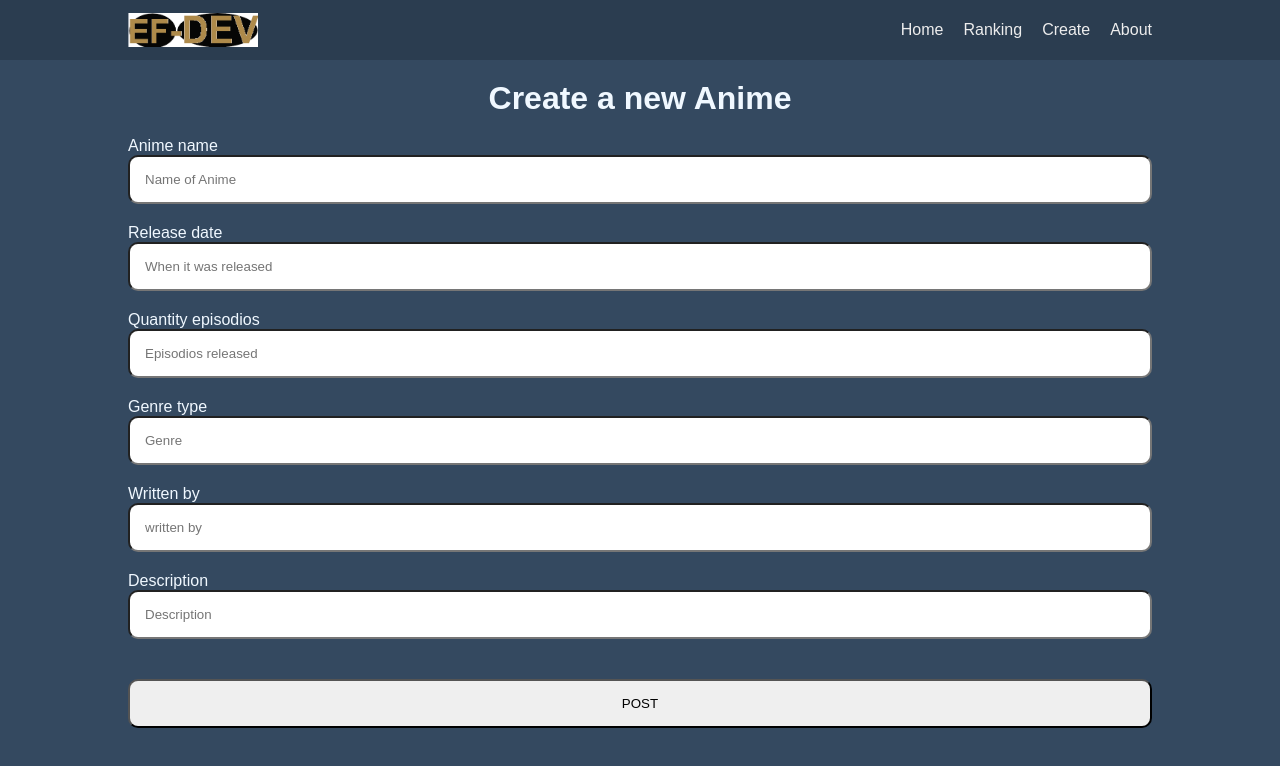
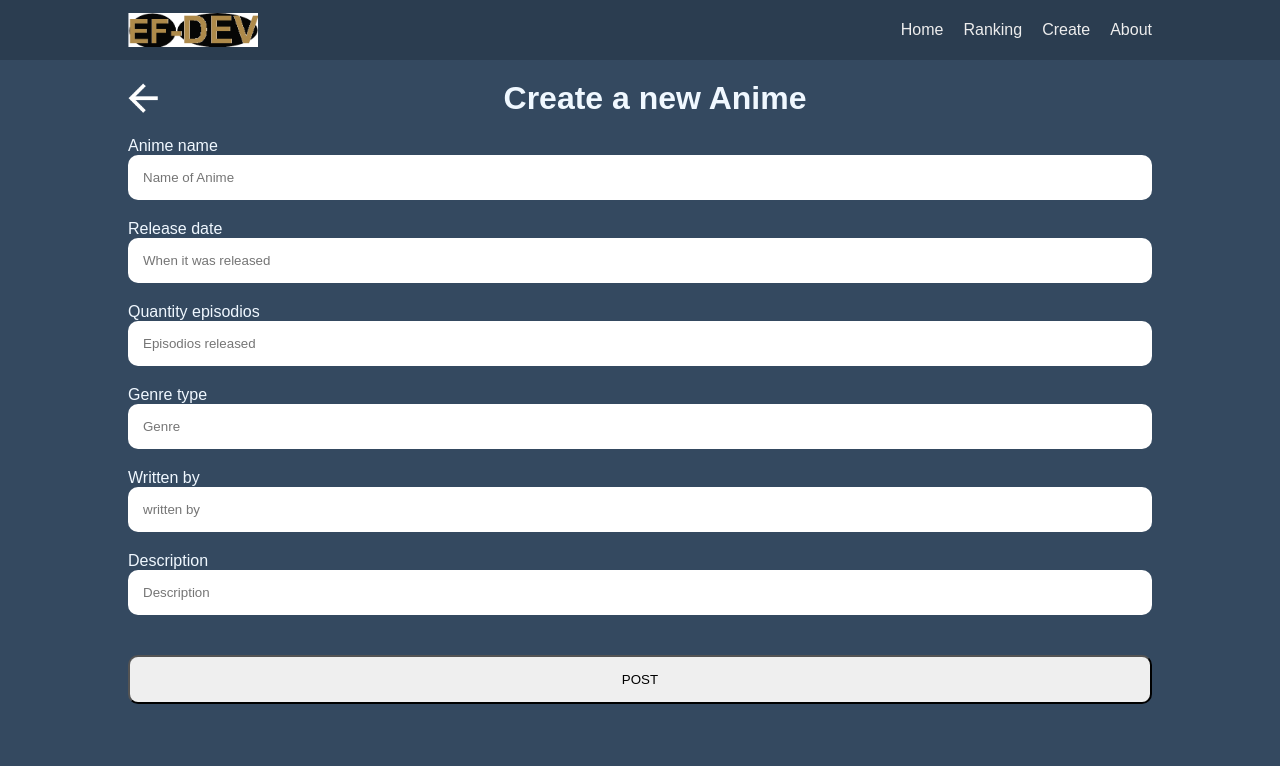
Before and after one commit to ettore83/projeto-anime, a Vue app in the folder anime-project/: page /create in a window 1280 px wide. Shown: the top 766 px of the page. Built offline with nearby package versions, Linux system fonts and the light colour scheme.

Commit message:
btn-back

```diff
--- a/anime-project/src/views/CreateView.vue
+++ b/anime-project/src/views/CreateView.vue
@@ -1,11 +1,17 @@
 <script >
+import { ref } from "vue";
+
 
 </script>
 
 <template>
     <main>
       <div class="about">
-        <h1>Create a new Anime</h1>
+        <div id="bt-back">
+          <RouterLink to="/">
+          <img id="bt-img-back" src="../assets/ic_back_white@3x.png" alt=""></RouterLink>
+          <h1>Create a new Anime</h1>
+        </div>
 
         <form action="submit" id="form-create">
           <p>Anime name</p>
@@ -17,6 +23,7 @@
           <input
           class="imp-create"
           type="number"
+          v-bind:disabled="realeseData < 4"
           placeholder="When it was released">
           <p>Quantity episodios</p>
           <input
@@ -49,6 +56,21 @@
   </template>
 
   <style >
+
+#bt-back{
+  display: flex;
+  width: 80%;
+  margin: auto;
+  align-items: end;
+}
+
+#bt-img-back{
+  width: 30px;
+  height: 30px;
+
+}
+
+
 .about{
   width: 100%;
   text-align: center;
@@ -73,6 +95,7 @@ p{
     padding: 15px;
     border-radius: 10px;
     margin: auto;
+    border: none;
 }
 
 #btn-post{
```
Also changed, not shown: anime-project/src/assets/ic_back_grey@3x.png (added), anime-project/src/assets/ic_back_white@3x.png (added).
